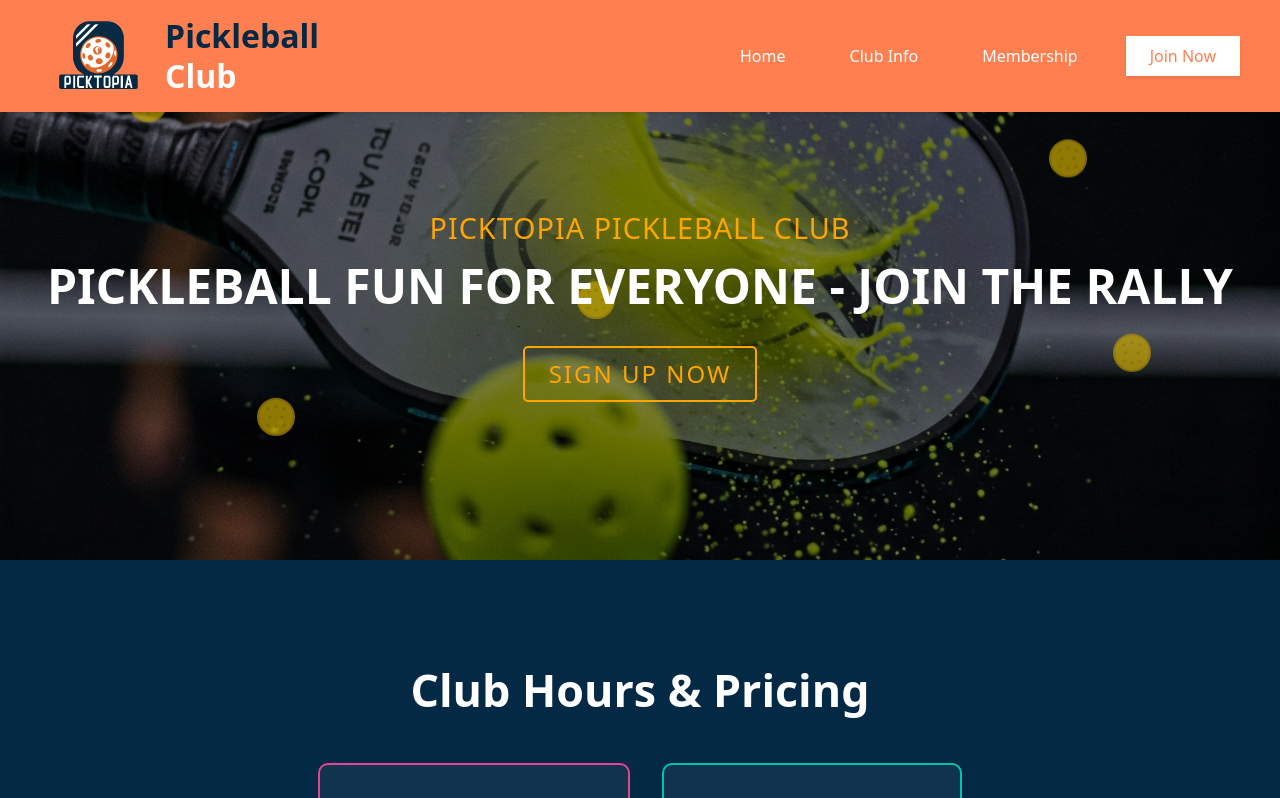
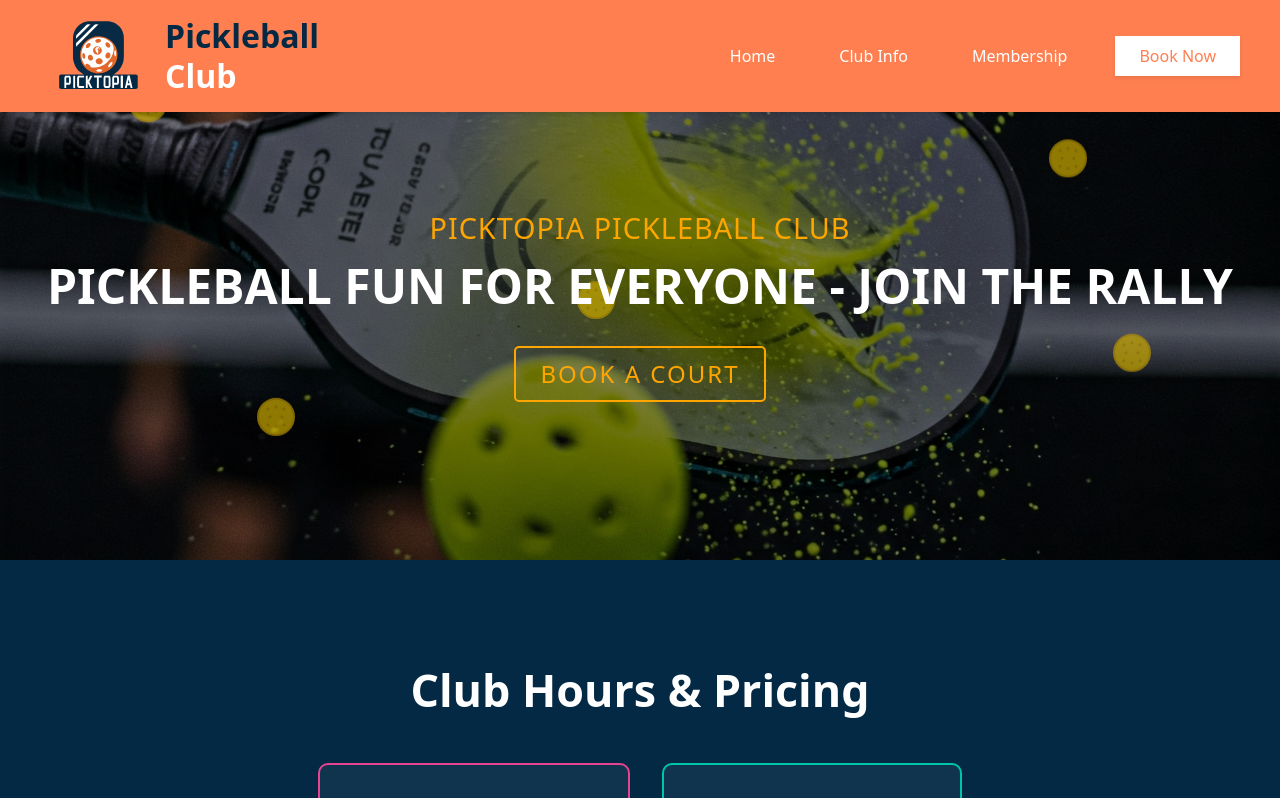
Before and after one commit to supertimmyh/picktopia_landing_page, a React (Vite) app: page / in a window 1280 px wide. Shown: the top 798 px of the page. Built offline with nearby package versions, Linux system fonts and the light colour scheme.

Commit message:
Change sign up button to book court indicate it leds to court or program booking

```diff
--- a/src/components/HeroSection.jsx
+++ b/src/components/HeroSection.jsx
@@ -143,7 +143,7 @@ const HeroSection = () => {
       <TextWrapper>
         <ClubName>PICKTOPIA PICKLEBALL CLUB</ClubName>
         <MainHeadline>PICKLEBALL FUN FOR EVERYONE - JOIN THE RALLY</MainHeadline>
-        <SubHeadline to="https://app.gocourtplus.com/picktopia/login">SIGN UP NOW</SubHeadline>
+        <SubHeadline to="https://app.gocourtplus.com/picktopia/login">Book a Court</SubHeadline>
       </TextWrapper>
     </HeroContainer>
   );
--- a/src/components/Navbar.jsx
+++ b/src/components/Navbar.jsx
@@ -227,7 +227,7 @@ const Navbar = () => {
           <NavLink to="/" onClick={() => handleNavClick()}>Home</NavLink>
           <NavLink to="/#club-info" onClick={() => handleNavClick('club-info')}>Club Info</NavLink>
           <NavLink to="/#membership" onClick={() => handleNavClick('membership')}>Membership</NavLink>
-          <BookNowButton to="https://app.gocourtplus.com/picktopia/login" onClick={() => setIsOpen(false)}>Join Now</BookNowButton>
+          <BookNowButton to="https://app.gocourtplus.com/picktopia/login" onClick={() => setIsOpen(false)}>Book Now</BookNowButton>
         </NavLinks>
       </NavContainer>
     </Nav>
```
